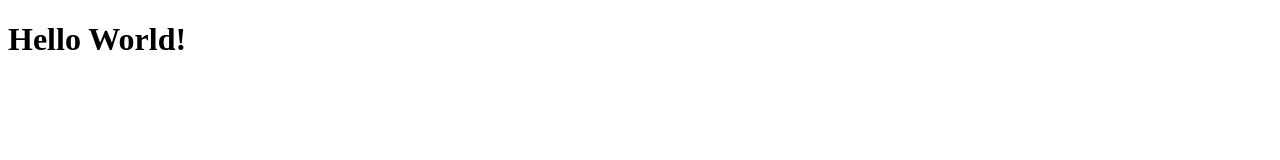
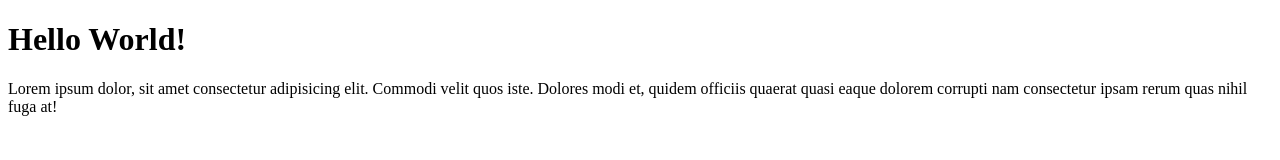
Before and after one commit to Abunawas1/git-tes, a plain HTML site: page index.html in a window 1280 px wide. Drawn offline with Linux system fonts and the light colour scheme.

Commit message:
menambahkan paragraf

```diff
--- a/index.html
+++ b/index.html
@@ -9,6 +9,8 @@
 
 <body>
     <h1>Hello World!</h1>
+    <p>Lorem ipsum dolor, sit amet consectetur adipisicing elit. Commodi velit quos iste. Dolores modi et, quidem
+        officiis quaerat quasi eaque dolorem corrupti nam consectetur ipsam rerum quas nihil fuga at!</p>
 </body>
 
 </html>
```
